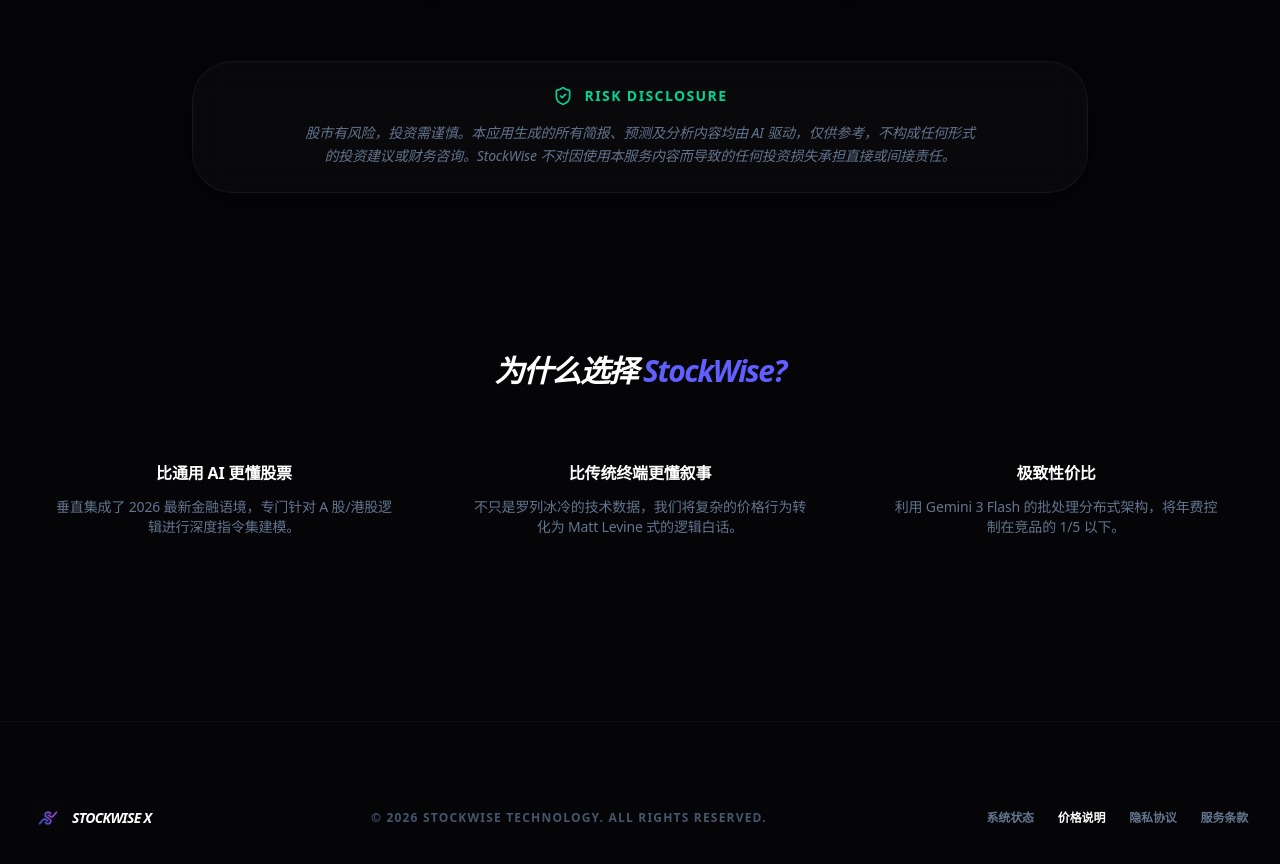
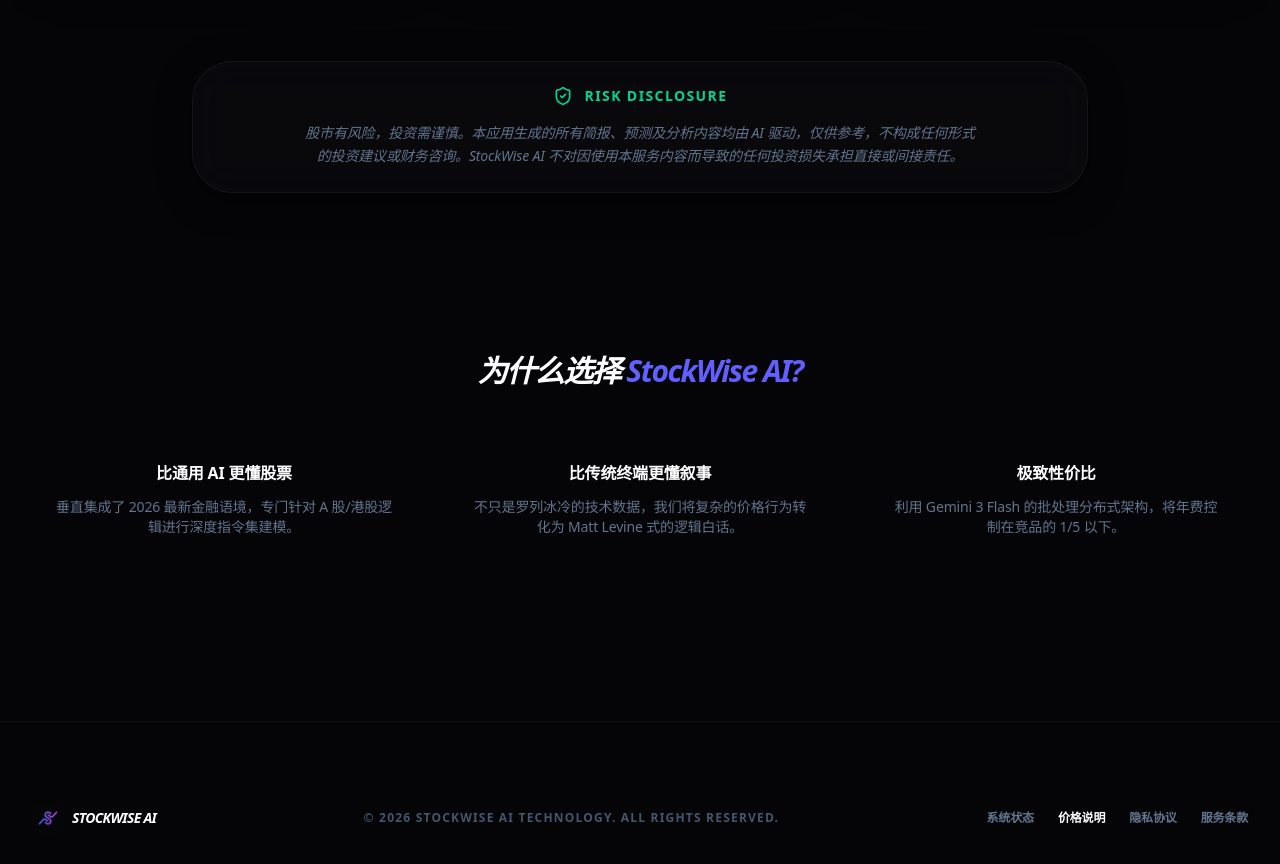
Before and after one commit to franksunye/stockwise, a Next.js app in the folder frontend/: page /pricing in a window 1280 px wide. Shown: the part 1180-2044 px from the top of the page. Built offline with nearby package versions, Linux system fonts and the light colour scheme; no server answers.

Commit message:
chore: unify product name to StockWise AI across frontend

```diff
--- a/frontend/src/app/(dashboard)/dashboard/brief/page.tsx
+++ b/frontend/src/app/(dashboard)/dashboard/brief/page.tsx
@@ -58,7 +58,7 @@ export default function BriefPage() {
     if (navigator.share && brief) {
       try {
         await navigator.share({
-          title: '每日简报 - StockWise',
+          title: '每日简报 - StockWise AI',
           text: brief.push_hook,
           url: window.location.href,
         })
--- a/frontend/src/app/layout.tsx
+++ b/frontend/src/app/layout.tsx
@@ -3,7 +3,7 @@ import "./globals.css";
 
 export const metadata: Metadata = {
   metadataBase: new URL(process.env.NEXT_PUBLIC_APP_URL || "http://localhost:3000"),
-  title: "StockWise X | AI 炒股决策系统",
+  title: "StockWise AI | AI 炒股决策系统",
   description: "极致简单的 AI 炒股决策工具",
   manifest: "/manifest.json",
   icons: {
@@ -11,28 +11,28 @@ export const metadata: Metadata = {
     apple: "/logo.png",
   },
   openGraph: {
-    title: "StockWise X | AI 炒股决策系统",
+    title: "StockWise AI | AI 炒股决策系统",
     description: "极致简单的 AI 炒股决策工具，实时监控、深度复盘、智能决策",
     images: [
       {
         url: "/og-image.png",
         width: 1200,
         height: 630,
-        alt: "StockWise X - AI 驱动的炒股决策系统",
+        alt: "StockWise AI - AI 驱动的炒股决策系统",
       },
     ],
     type: "website",
   },
   twitter: {
     card: "summary_large_image",
-    title: "StockWise X | AI 炒股决策系统",
+    title: "StockWise AI | AI 炒股决策系统",
     description: "极致简单的 AI 炒股决策工具",
     images: ["/og-image.png"],
   },
   appleWebApp: {
     capable: true,
     statusBarStyle: "black-translucent",
-    title: "StockWise X",
+    title: "StockWise AI",
   },
 };
 
--- a/frontend/src/app/page.tsx
+++ b/frontend/src/app/page.tsx
@@ -19,12 +19,12 @@ export default function LandingPage() {
         <div className="flex items-center gap-2">
           <Image
             src="/logo.png"
-            alt="StockWise Logo"
+            alt="StockWise AI Logo"
             width={40}
             height={40}
             className="rounded-xl"
           />
-          <span className="text-xl font-black italic tracking-tighter">STOCKWISE <span className="text-indigo-500">X</span></span>
+          <span className="text-xl font-black italic tracking-tighter">STOCKWISE <span className="text-indigo-500">AI</span></span>
         </div>
         <div className="hidden md:flex items-center gap-8 text-sm font-bold text-slate-400">
           <Link href="#features" className="hover:text-white transition-colors">功能</Link>
@@ -138,12 +138,12 @@ export default function LandingPage() {
             <h2 className="text-4xl md:text-5xl font-black italic tracking-tighter">
               常见问题 <span className="text-indigo-500">FAQ</span>
             </h2>
-            <p className="text-slate-400 font-medium">快速了解 StockWise</p>
+            <p className="text-slate-400 font-medium">快速了解 StockWise AI</p>
           </div>
 
           <div className="grid md:grid-cols-2 gap-4">
             <div className="glass-card p-6 border-indigo-500/10 bg-gradient-to-br from-indigo-500/[0.02] to-transparent">
-              <p className="text-white font-bold mb-2">StockWise X 是什么？</p>
+              <p className="text-white font-bold mb-2">StockWise AI 是什么？</p>
               <p className="text-slate-400 text-sm">一款 AI 驱动的港股/A股决策辅助工具，帮助个人投资者做出更理性的交易决策。</p>
             </div>
             <div className="glass-card p-6 border-indigo-500/10 bg-gradient-to-br from-indigo-500/[0.02] to-transparent">
@@ -189,14 +189,14 @@ export default function LandingPage() {
           <div className="flex items-center gap-2">
             <Image
               src="/logo.png"
-              alt="StockWise Logo"
+              alt="StockWise AI Logo"
               width={32}
               height={32}
               className="rounded-lg"
             />
-            <span className="text-sm font-black italic tracking-tighter">STOCKWISE X</span>
+            <span className="text-sm font-black italic tracking-tighter">STOCKWISE AI</span>
           </div>
-          <p className="text-xs text-slate-600 font-bold uppercase tracking-widest">© 2026 STOCKWISE TECHNOLOGY. ALL RIGHTS RESERVED.</p>
+          <p className="text-xs text-slate-600 font-bold uppercase tracking-widest">© 2026 STOCKWISE AI TECHNOLOGY. ALL RIGHTS RESERVED.</p>
           <div className="flex gap-6 text-xs font-bold text-slate-500">
             <Link href="/status" className="hover:text-white transition-colors">系统状态</Link>
             <Link href="/pricing" className="hover:text-white transition-colors">价格方案</Link>
--- a/frontend/src/app/pricing/page.tsx
+++ b/frontend/src/app/pricing/page.tsx
@@ -86,12 +86,12 @@ export default function PricingPage() {
         <Link href="/" className="flex items-center gap-2">
           <Image
             src="/logo.png"
-            alt="StockWise Logo"
+              alt="StockWise AI Logo"
             width={40}
             height={40}
             className="rounded-xl"
           />
-          <span className="text-xl font-black italic tracking-tighter">STOCKWISE <span className="text-indigo-500">X</span></span>
+          <span className="text-xl font-black italic tracking-tighter">STOCKWISE <span className="text-indigo-500">AI</span></span>
         </Link>
         <div className="hidden md:flex items-center gap-8 text-sm font-bold text-slate-400">
           <Link href="/#features" className="hover:text-white transition-colors">功能</Link>
@@ -115,7 +115,7 @@ export default function PricingPage() {
             <span className="bg-gradient-to-r from-indigo-500 to-purple-500 bg-clip-text text-transparent">决策加速引擎</span>
           </h1>
           <p className="text-lg text-slate-400 font-medium max-w-xl mx-auto leading-relaxed mt-6">
-            StockWise 利用 AI 击穿专业投研成本，为您提供高性价比的金融决策辅助方案。
+            StockWise AI 利用 AI 击穿专业投研成本，为您提供高性价比的金融决策辅助方案。
           </p>
         </div>
 
@@ -193,14 +193,14 @@ export default function PricingPage() {
             <span className="text-sm font-black uppercase tracking-widest">Risk Disclosure</span>
           </div>
           <p className="text-slate-500 text-sm leading-relaxed max-w-2xl mx-auto italic font-medium">
-            股市有风险，投资需谨慎。本应用生成的所有简报、预测及分析内容均由 AI 驱动，仅供参考，不构成任何形式的投资建议或财务咨询。StockWise 不对因使用本服务内容而导致的任何投资损失承担直接或间接责任。
+            股市有风险，投资需谨慎。本应用生成的所有简报、预测及分析内容均由 AI 驱动，仅供参考，不构成任何形式的投资建议或财务咨询。StockWise AI 不对因使用本服务内容而导致的任何投资损失承担直接或间接责任。
           </p>
         </div>
 
         {/* 商业对标 */}
         <section className="mt-40 text-center">
             <h2 className="text-3xl font-black italic tracking-tighter mb-12">
-               为什么选择 <span className="text-indigo-500">StockWise?</span>
+               为什么选择 <span className="text-indigo-500">StockWise AI?</span>
             </h2>
             <div className="grid md:grid-cols-3 gap-8">
                 <div className="p-6">
@@ -225,14 +225,14 @@ export default function PricingPage() {
           <Link href="/" className="flex items-center gap-2">
             <Image
               src="/logo.png"
-              alt="StockWise Logo"
+                alt="StockWise AI Logo"
               width={32}
               height={32}
               className="rounded-lg"
             />
-            <span className="text-sm font-black italic tracking-tighter">STOCKWISE X</span>
+            <span className="text-sm font-black italic tracking-tighter">STOCKWISE AI</span>
           </Link>
-          <p className="text-xs text-slate-600 font-bold uppercase tracking-widest">© 2026 STOCKWISE TECHNOLOGY. ALL RIGHTS RESERVED.</p>
+          <p className="text-xs text-slate-600 font-bold uppercase tracking-widest">© 2026 STOCKWISE AI TECHNOLOGY. ALL RIGHTS RESERVED.</p>
           <div className="flex gap-6 text-xs font-bold text-slate-500">
              <Link href="/status" className="hover:text-white transition-colors">系统状态</Link>
              <Link href="/pricing" className="text-white">价格说明</Link>
--- a/frontend/src/components/InviteWall.tsx
+++ b/frontend/src/components/InviteWall.tsx
@@ -61,7 +61,7 @@ export function InviteWall({ onSuccess }: Props) {
             <Lock className="w-10 h-10 text-white" />
           </div>
           <h1 className="text-4xl font-black italic tracking-tighter mb-4">
-            STOCKWISE <span className="text-indigo-500">BETA</span>
+            STOCKWISE AI <span className="text-indigo-500">BETA</span>
           </h1>
           <p className="text-slate-400 font-medium leading-relaxed px-4">
             目前处于邀请制内测阶段。请输入您的专属激活码以解锁 AI 决策系统。
--- a/frontend/src/components/PerformanceOptimizer.tsx
+++ b/frontend/src/components/PerformanceOptimizer.tsx
@@ -16,7 +16,7 @@ export function PerformanceOptimizer() {
 
         if (isAndroid) {
             document.body.classList.add('is-android');
-            console.log('🚀 StockWise: Android detected, enabling high performance mode.');
+            console.log('🚀 StockWise AI: Android detected, enabling high performance mode.');
         } else {
             document.body.classList.remove('is-android');
         }
--- a/frontend/src/components/UserCenterDrawer.tsx
+++ b/frontend/src/components/UserCenterDrawer.tsx
@@ -73,7 +73,7 @@ export function UserCenterDrawer({ isOpen, onClose }: Props) {
       }
 
       // 通过 Service Worker 发送本地测试通知
-      await registration.showNotification('🔔 测试通知 - StockWise', {
+      await registration.showNotification('🔔 测试通知 - StockWise AI', {
         body: `测试成功！当前时间: ${new Date().toLocaleTimeString('zh-CN')}`,
         icon: '/logo.png',
         badge: '/logo.png',
@@ -371,6 +371,7 @@ export function UserCenterDrawer({ isOpen, onClose }: Props) {
                     <span className="text-[10px] uppercase tracking-[0.4em] text-slate-500 font-bold">Member Center</span>
                    </div>
                    <h2 className="text-3xl font-black italic tracking-tighter text-white">
+                    <span className="text-sm font-black italic tracking-tighter">STOCKWISE AI</span>
                     个人中心 <span className="text-indigo-500 underline decoration-4 underline-offset-4" data-en="USER">USER</span>
                    </h2>
                 </div>
--- a/frontend/src/components/dashboard/BriefDrawer.tsx
+++ b/frontend/src/components/dashboard/BriefDrawer.tsx
@@ -125,7 +125,7 @@ export function BriefDrawer({ isOpen, onClose, limitToSymbol, onUpgrade }: Brief
     if (navigator.share && brief) {
       try {
         await navigator.share({
-          title: 'StockWise 每日简报',
+          title: 'StockWise AI 每日简报',
           text: brief.push_hook,
           url: window.location.origin + '/dashboard',
         });
--- a/frontend/src/lib/membership-config.ts
+++ b/frontend/src/lib/membership-config.ts
@@ -1,5 +1,5 @@
 /**
- * StockWise 会员体系配置
+ * StockWise AI 会员体系配置
  * 集中管理运营开关、邀请奖励、会员等级等业务配置
  */
 
--- a/frontend/src/lib/user.ts
+++ b/frontend/src/lib/user.ts
@@ -1,7 +1,7 @@
 'use client';
 
 /**
- * StockWise 用户管理工具
+ * StockWise AI 用户管理工具
  * 支持隐式注册 (匿名用户) 和显式注册 (注册用户)
  *
  * iOS PWA 兼容性说明：
```
Also changed, not shown: frontend/public/manifest.json.
